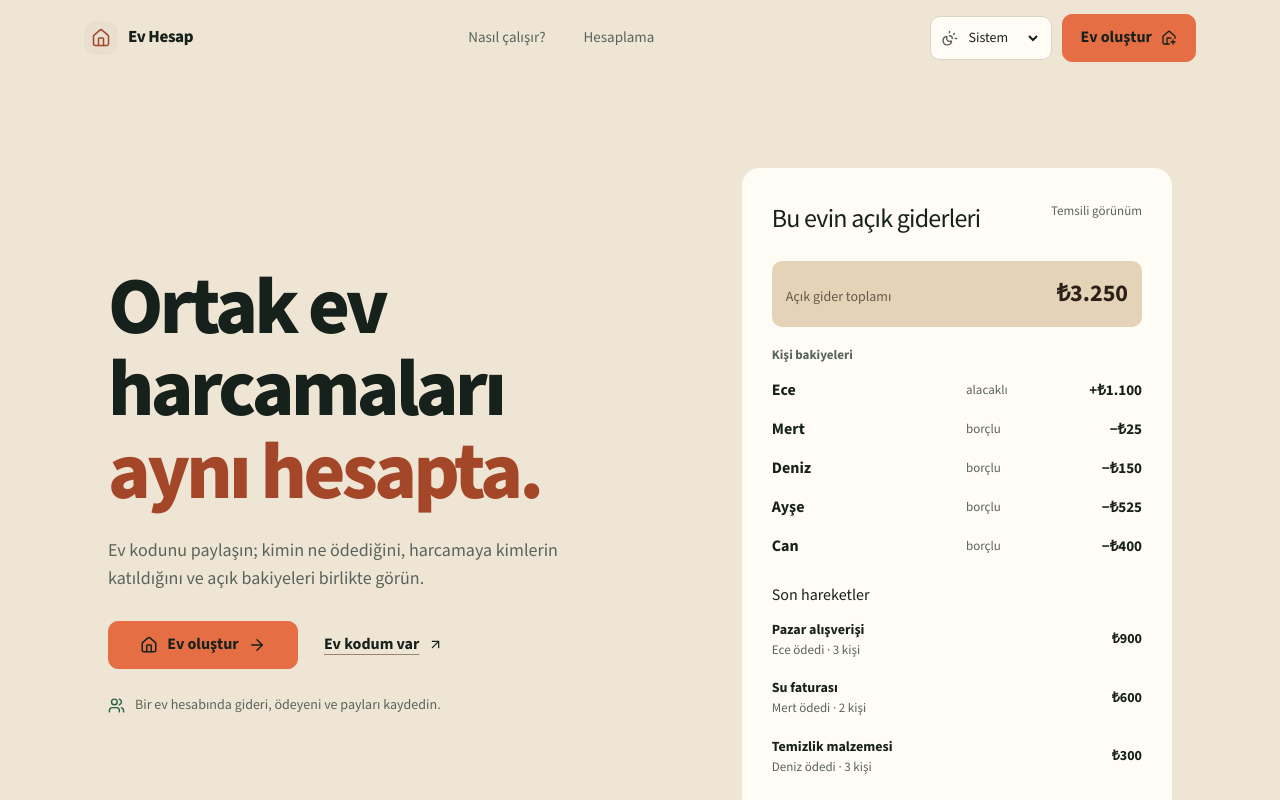
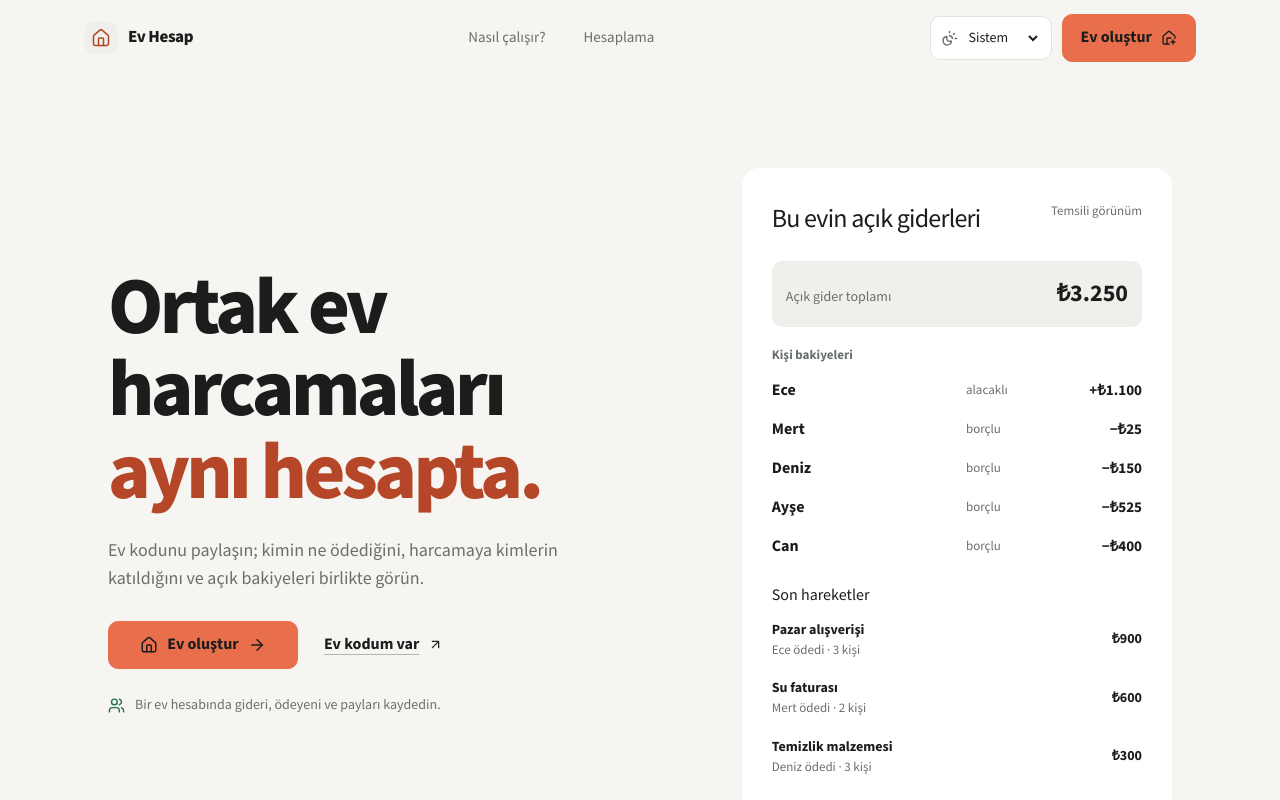
Before and after one commit to GalipEfeOncu/ev-harcama-takip, a Next.js app: page / in a window 1280 px wide. Shown: the top 800 px of the page. Built offline with nearby package versions, Linux system fonts and the light colour scheme; no server answers.

Commit message:
Refine minimal dashboard palette

```diff
--- a/src/app/globals.css
+++ b/src/app/globals.css
@@ -2,30 +2,32 @@
 
 :root {
   color-scheme: light;
-  --bg: #efe5d4;
-  --surface: #fffcf5;
+  --bg: #f6f5f2;
+  --surface: #ffffff;
   --surface-raised: #ffffff;
-  --surface-soft: #e9dfd0;
-  --text: #17211b;
-  --text-muted: #59635d;
-  --accent: #e66e45;
-  --accent-text: #a44729;
-  --accent-hover: #df653e;
-  --on-accent: #17211b;
-  --positive: #286248;
-  --negative: #78364e;
-  --warning: #785318;
-  --border-subtle: #ded4c4;
-  --border-strong: #97866e;
-  --focus: #286c56;
-  --danger-surface: #f3e3e6;
-  --success-surface: #e6eee3;
-  --ledger-surface: #e5d3b8;
-  --ledger-text: #2b2118;
-  --ledger-muted: #66594a;
-  --scrim: rgb(35 25 17 / 62%);
-  --shadow-selection: 0 1px 3px rgb(43 33 24 / 12%);
-  --shadow-sheet: 0 20px 64px rgb(23 33 27 / 20%);
+  --surface-soft: #f0efeb;
+  --text: #1a1d1b;
+  --text-muted: #69706b;
+  --accent: #e96f4c;
+  --accent-text: #b54627;
+  --accent-hover: #d85f3e;
+  --on-accent: #1a1d1b;
+  --positive: #24734b;
+  --negative: #b42318;
+  --on-negative: #ffffff;
+  --warning: #8a5c00;
+  --warning-surface: #f7efd9;
+  --border-subtle: #e3e2dd;
+  --border-strong: #b5b4ad;
+  --focus: #1e7a4e;
+  --danger-surface: #fdecec;
+  --success-surface: #e8f4ec;
+  --ledger-surface: #f0efeb;
+  --ledger-text: #1a1d1b;
+  --ledger-muted: #69706b;
+  --scrim: rgb(20 24 21 / 62%);
+  --shadow-selection: 0 1px 3px rgb(20 24 21 / 10%);
+  --shadow-sheet: 0 20px 64px rgb(20 24 21 / 18%);
   --font-reading: var(--font-app), "Mada", sans-serif;
   --radius-control: 10px;
   --radius-surface: 18px;
@@ -35,28 +37,30 @@
 
 :root[data-theme="dark"] {
   color-scheme: dark;
-  --bg: #18130f;
-  --surface: #30231b;
-  --surface-raised: #423126;
-  --surface-soft: #514031;
-  --text: #f5efe5;
-  --text-muted: #c1b19f;
-  --accent: #d97850;
-  --accent-text: #f0ab8b;
-  --accent-hover: #e4865d;
-  --on-accent: #24160f;
-  --positive: #a9cca8;
-  --negative: #e9a6bb;
-  --warning: #e1c17e;
-  --border-subtle: #4a392d;
-  --border-strong: #8f7760;
-  --focus: #f0b28e;
-  --danger-surface: #482a31;
-  --success-surface: #29382d;
-  --ledger-surface: #e8dcc7;
-  --ledger-text: #2b2118;
-  --ledger-muted: #635548;
-  --scrim: rgb(12 8 6 / 72%);
+  --bg: #121412;
+  --surface: #191b19;
+  --surface-raised: #202320;
+  --surface-soft: #252825;
+  --text: #f1f3f0;
+  --text-muted: #a8aea8;
+  --accent: #e97a5a;
+  --accent-text: #f19a82;
+  --accent-hover: #d96648;
+  --on-accent: #26130e;
+  --positive: #65b98a;
+  --negative: #f07d73;
+  --on-negative: #27110f;
+  --warning: #d9a441;
+  --warning-surface: #2d281a;
+  --border-subtle: #2c302c;
+  --border-strong: #464c47;
+  --focus: #80cba0;
+  --danger-surface: #35201f;
+  --success-surface: #183124;
+  --ledger-surface: #202320;
+  --ledger-text: #f1f3f0;
+  --ledger-muted: #a8aea8;
+  --scrim: rgb(5 7 5 / 76%);
   --shadow-selection: 0 1px 3px rgb(0 0 0 / 28%);
   --shadow-sheet: 0 20px 64px rgb(0 0 0 / 50%);
 }
--- a/src/components/activity-feed.tsx
+++ b/src/components/activity-feed.tsx
@@ -60,6 +60,7 @@ export default function ActivityFeed({
     : filter === "month"
       ? "Bu ay henüz hareket yok. Yeni bir kayıt eklediğinde burada görünür."
       : "Bu dönemde kayıtlı hareket yok.";
+  const showStatus = filter !== "open";
 
   return (
     <section className="activity-section" aria-labelledby="activity-title">
@@ -110,9 +111,11 @@ export default function ActivityFeed({
               <article>
                 <div className="activity-item-main">
                   <span className="activity-kind"><ReceiptText aria-hidden="true" size={15} /> Harcama</span>
+                  {showStatus && (
                     <span className={`activity-status ${item.expense.settlementRunId ? "is-settled" : "is-open"}`}>
                       {item.expense.settlementRunId ? <><History aria-hidden="true" size={14} /> Geçmişte</> : <><Check aria-hidden="true" size={14} /> Açık</>}
                     </span>
+                  )}
                   <h3>{item.expense.description}</h3>
                   <p className="activity-meta">
                     {dateLabel(item.expense.expenseDate)} · {item.expense.category || "Genel"} · {memberNames[item.expense.payerId] ?? "Bilinmeyen"} ödedi · {item.expense.participantIds.length} kişi paylaştı
@@ -134,8 +137,8 @@ export default function ActivityFeed({
                 <strong className="activity-amount">{formatCurrency(item.expense.amountCents)}</strong>
                 {canEdit && (
                   <div className="activity-actions" aria-label={`${item.expense.description} harcama işlemleri`}>
-                    <button aria-label={`${item.expense.description} harcamasını düzenle`} onClick={() => onEditExpense(item.expense)} type="button"><Edit2 aria-hidden="true" size={17} /><span>Düzenle</span></button>
-                    <button aria-label={`${item.expense.description} harcamasını sil`} onClick={() => onDeleteExpense(item.expense)} type="button"><Trash2 aria-hidden="true" size={17} /><span>Sil</span></button>
+                    <button className="activity-action-edit" aria-label={`${item.expense.description} harcamasını düzenle`} onClick={() => onEditExpense(item.expense)} type="button"><Edit2 aria-hidden="true" size={17} /><span>Düzenle</span></button>
+                    <button className="activity-action-delete" aria-label={`${item.expense.description} harcamasını sil`} onClick={() => onDeleteExpense(item.expense)} type="button"><Trash2 aria-hidden="true" size={17} /><span>Sil</span></button>
                   </div>
                 )}
               </article>
@@ -145,9 +148,11 @@ export default function ActivityFeed({
               <article>
                 <div className="activity-item-main">
                   <span className="activity-kind"><ArrowRightLeft aria-hidden="true" size={15} /> Yapılan ödeme</span>
+                  {showStatus && (
                     <span className={`activity-status ${item.payment.settlementRunId ? "is-settled" : "is-open"}`}>
                       {item.payment.settlementRunId ? <><History aria-hidden="true" size={14} /> Geçmişte</> : <><Check aria-hidden="true" size={14} /> Açık</>}
                     </span>
+                  )}
                   <h3>{memberNames[item.payment.fromMemberId] ?? "Bilinmeyen"} ödedi <span>· {memberNames[item.payment.toMemberId] ?? "Bilinmeyen"} aldı</span></h3>
                   <p className="activity-meta">{dateLabel(item.payment.paidAt)} · {item.payment.note || "Yapılan ödeme"}</p>
                 </div>
```
Also changed, not shown: src/app/dashboard/dashboard.css (+11 -9 lines), .impeccable/surfaces/src-app-dashboard-page-tsx.md, 1 other file (tests, documents, lock files or other folders). Lines whose indentation alone changed are shown as unchanged.
